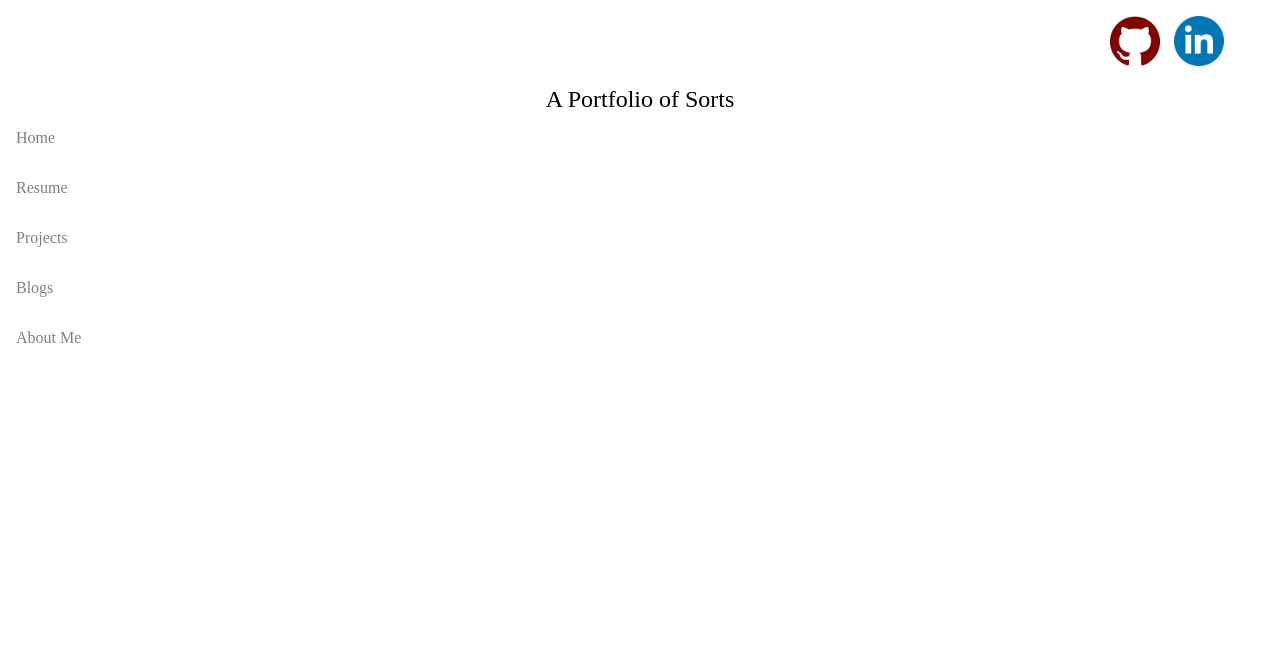
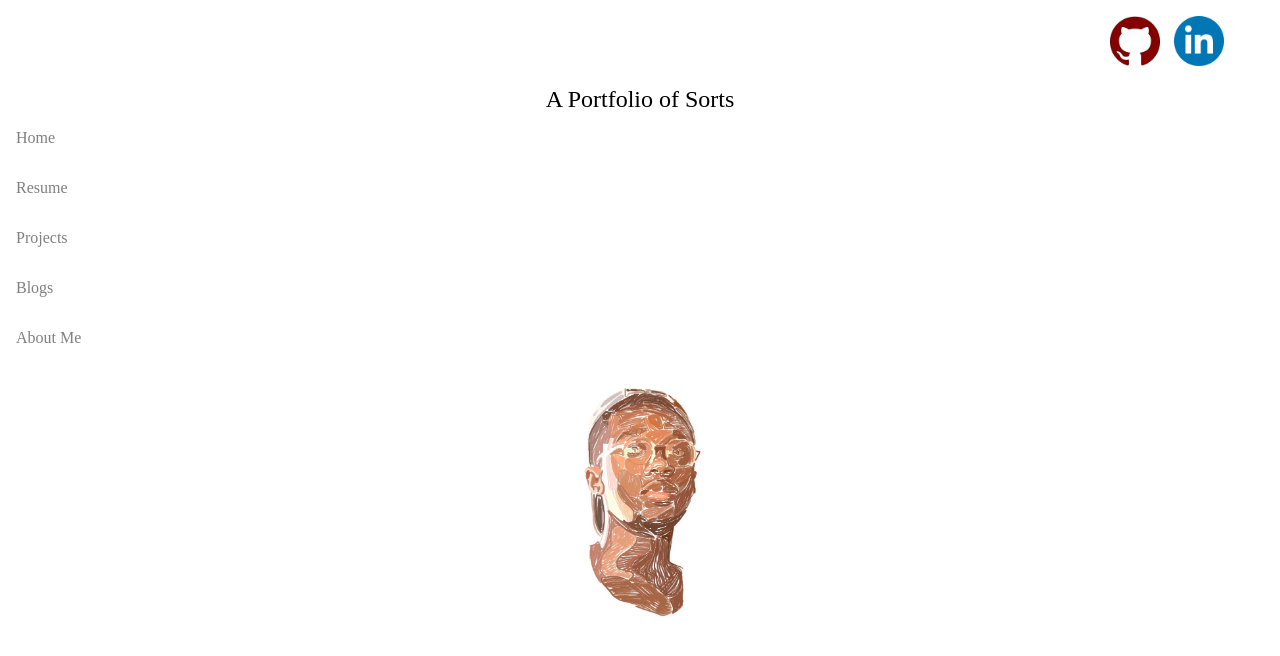
Before and after one commit to Super-Rogatory/portfolio, a plain HTML site: page index.html in a window 1280 px wide. Drawn offline with Linux system fonts and the light colour scheme; a web font is replaced by a local one.

Commit message:
10/01/20. general idea is there. TODO: ensure that navigation bar and portfolio are aligned

```diff
--- a/css/style.css
+++ b/css/style.css
@@ -56,13 +56,26 @@ span.portfolio-title{
     font-size: 1.5rem;
 }
 
+
 nav.vertical-menu {
-    display: flex;
+    display: inline-flex;
     flex-direction: column;
     align-items: flex-start;
+    width: 50%;
 }
 nav.vertical-menu a{
     text-decoration: none;
     color: gray;
     padding: 1rem;
 }
+
+
+nav.center-picture{
+    display: inline-flex;
+    justify-content: center;
+    width: 100%;
+}
+
+img.headshot-picture{
+    width: 15%;
+}
--- a/index.html
+++ b/index.html
@@ -33,11 +33,15 @@ https://www.youtube.com/watch?v=IMlhJQwhrxI
             </div>
 
             <nav class="vertical-menu">
-                <a href="#" class="active">Home</a>
+                <a href="#" class="active">Home</a> <!--NEED SCRIPT. NEXT WEEKEND. -->
                 <a href="#">Resume</a>
                 <a href="#">Projects</a>
                 <a href="#">Blogs</a>
                 <a href="#">About Me</a>
+
+            </nav>
+            <nav class="center-picture">
+                <img src="images/headshot.JPG" class="headshot-picture">
             </nav>
 
         </header>
```
Also changed, not shown: images/headshot.JPG (added).
